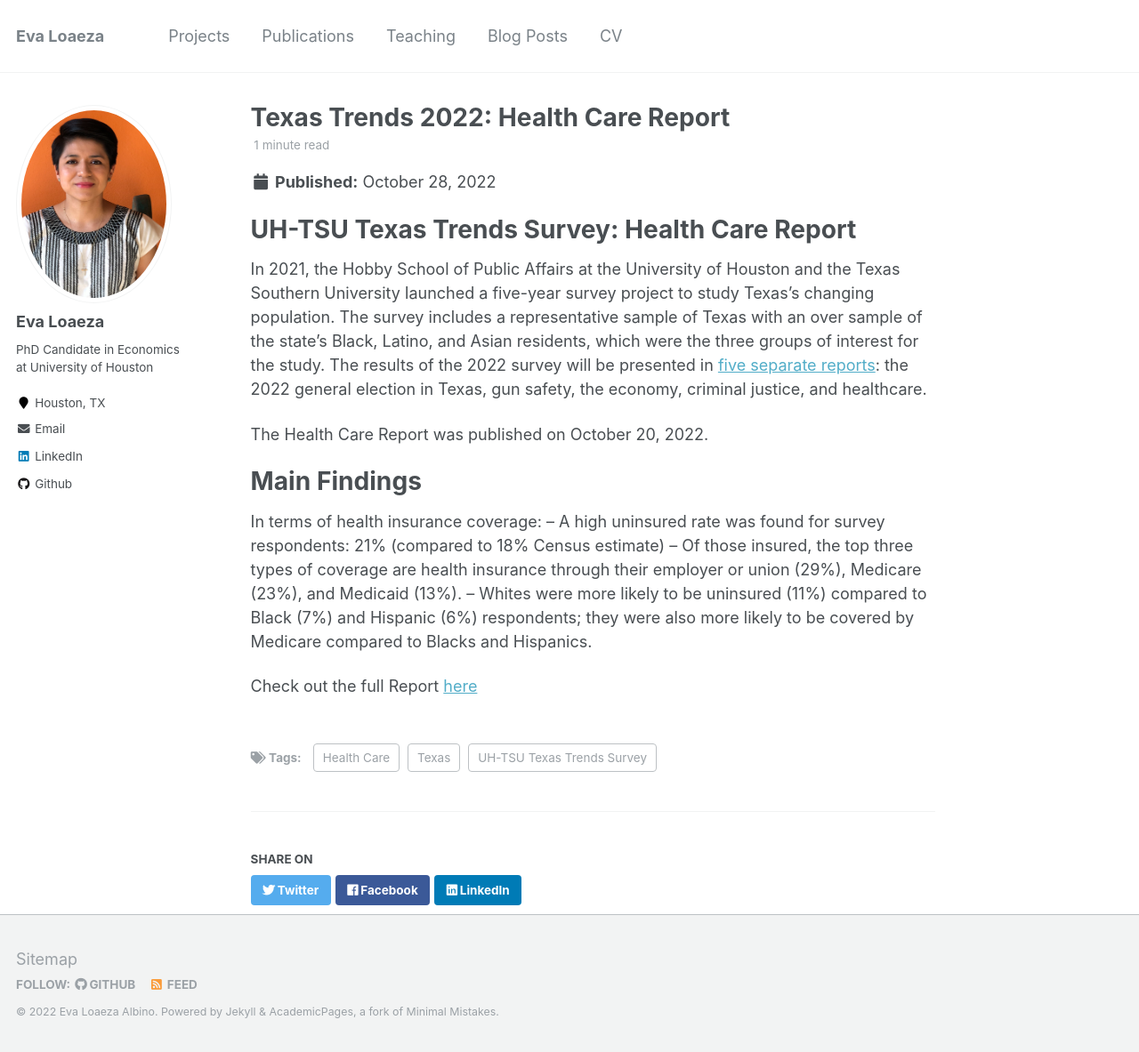
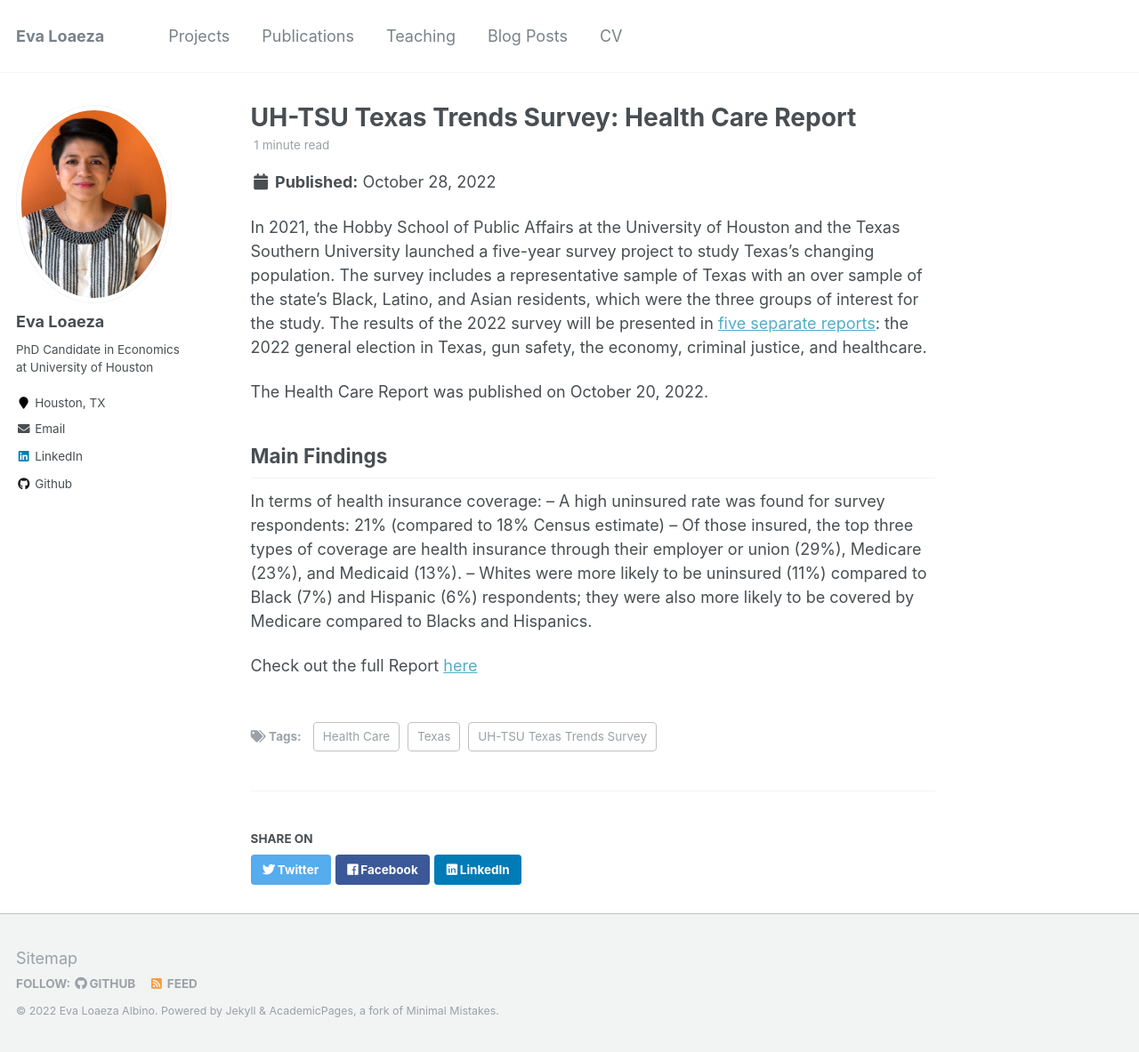
Before and after one commit to evaloaeza/evaloaeza.github.io, a Jekyll site: the page built from _posts/2022-10-18-blog-post-1.md, in a window 1280 px wide and 1183 px high. Shown: the whole window at 89% size. Built offline with Jekyll 4.4.1, drawn with Linux system fonts in a browser that asks for light colours.

Commit message:
Update 2022-10-18-blog-post-1.md

```diff
--- a/_posts/2022-10-18-blog-post-1.md
+++ b/_posts/2022-10-18-blog-post-1.md
@@ -1,5 +1,5 @@
 ---
-title: 'Texas Trends 2022: Health Care Report'
+title: 'UH-TSU Texas Trends Survey: Health Care Report'
 date: 2022-10-28
 permalink: /posts/2022/10/blog-post-1/
 tags:
@@ -7,15 +7,13 @@ tags:
   - Health Care
   - Texas
 ---
-UH-TSU Texas Trends Survey: Health Care Report
-======
 
 In 2021, the Hobby School of Public Affairs at the University of Houston and the Texas Southern University launched a five-year survey project to study Texas’s changing population. The survey includes a representative sample of Texas with an over sample of the state’s Black, Latino, and Asian residents, which were the three groups of interest for the study. The results of the 2022 survey will be presented in [five separate reports](http://m2s-conf.uh.edu/hobby/txtrends/): the 2022 general election in Texas, gun safety, the economy, criminal justice, and healthcare.
 
 The Health Care Report was published on October 20, 2022.
 
 Main Findings
-======
+-----
 
 In terms of health insurance coverage:
 – A high uninsured rate was found for survey respondents: 21% (compared to 18% Census estimate)
```
